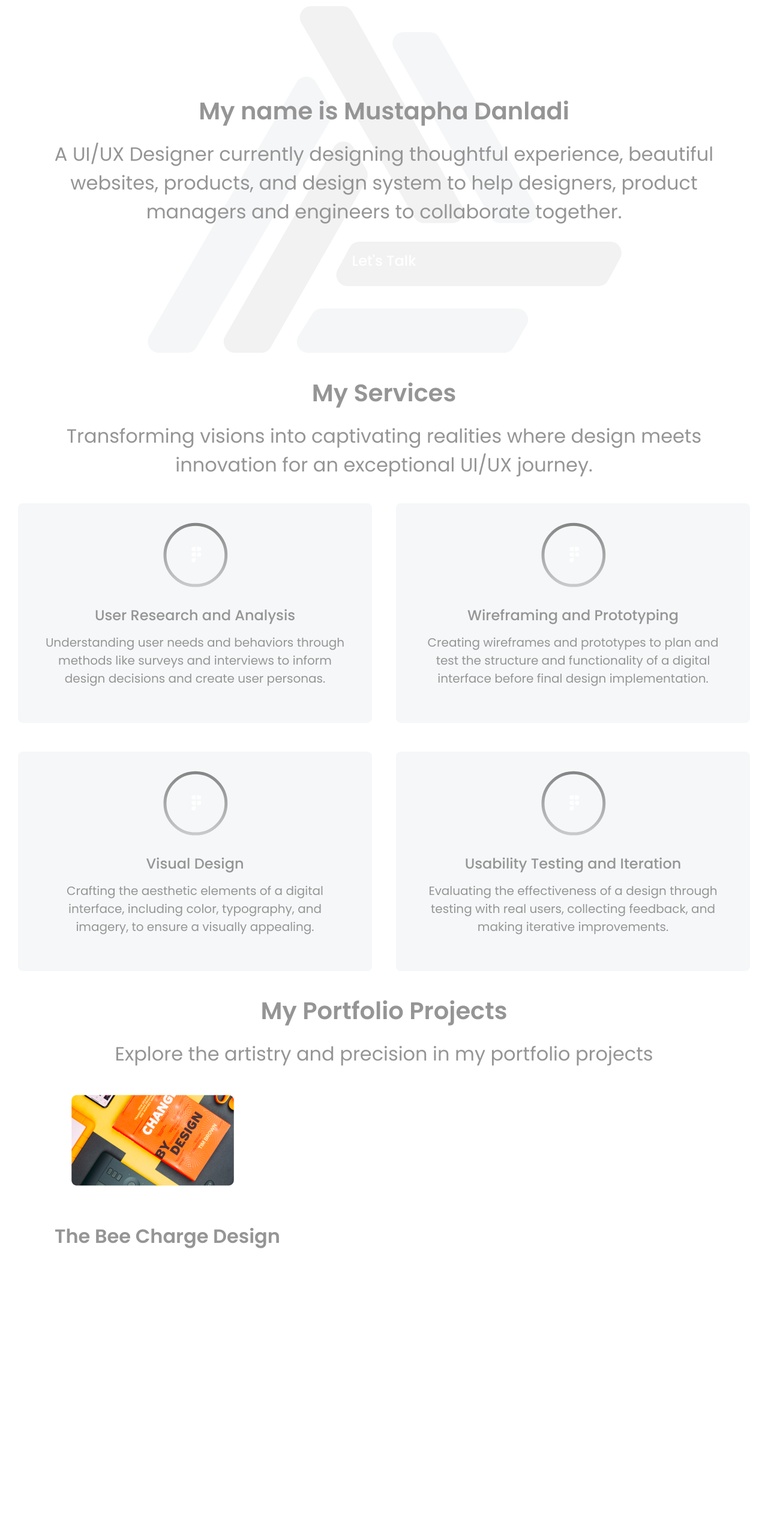
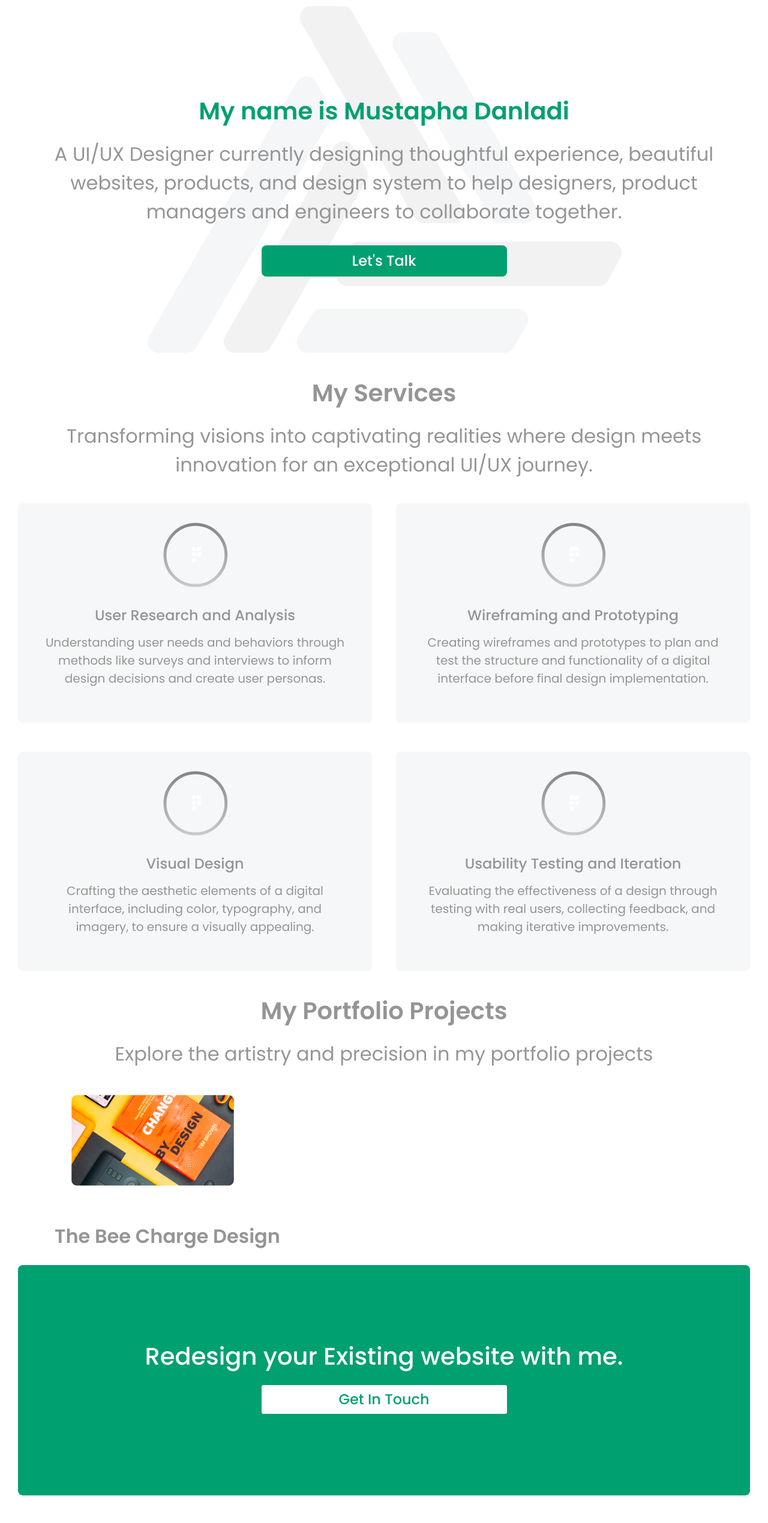
Before and after one commit to mmustaphak/ui-ux-portfolio, a React (Vite) app: page / in a window 1280 px wide. Shown: the part 234-2773 px from the top of the page at 60% size. Built offline with nearby package versions, Linux system fonts and the light colour scheme.

Commit message:
Refactored the themeContext in the Home.jsx

```diff
--- a/src/pages/Home.jsx
+++ b/src/pages/Home.jsx
@@ -6,12 +6,15 @@ import { useContext } from "react";
 import { ThemeContext } from "../components/ThemeContext";
 
 export default function Home() {
-  const { background, text } = useContext(ThemeContext);
+
+  const theme = useContext(ThemeContext)
 
   return (
     <section>
       <div>
-        <h1 className={`${text} font-semibold md:text-2xl lg:text-[2.5rem]`}>
+        <h1
+          style={{ color: theme }}
+          className="font-semibold md:text-2xl lg:text-[2.5rem]">
           My name is Mustapha Danladi
         </h1>
         <p className="mt-2 text-[0.75rem] mx-auto max-w-[512px] md:max-w-[760px] md:text-xl md:leading-[normal] md:mt-4 lg:mt-8 lg:max-w-[1320px] lg:text-[2rem]">
@@ -21,7 +24,8 @@ export default function Home() {
         </p>
 
         <button
-          className={`mt-6 font-medium py-0.5 w-full max-w-[110px] min-[375px]:max-w-[130px] min-[500px]:py-2 rounded-[3.37px] text-[10px] text-white ${background} md:mt-7 lg:mt-8 md:text-xl md:max-w-[280px] md:px-0 md:rounded-md lg:max-w-[409px] lg:py-[10px] lg:text-2xl lg:rounded-lg`}
+          style={{ background: theme }}
+          className="mt-6 font-medium py-0.5 w-full max-w-[110px] min-[375px]:max-w-[130px] min-[500px]:py-2 rounded-[3.37px] text-[10px] text-white md:mt-7 lg:mt-8 md:text-xl md:max-w-[280px] md:px-0 md:rounded-md lg:max-w-[409px] lg:py-[10px] lg:text-2xl lg:rounded-lg"
         >
           Let&apos;s Talk
         </button>
@@ -36,20 +40,24 @@ export default function Home() {
       </div>
 
       <div
-        className={` ${background} mt-6 flex flex-col justify-center mx-auto items-center min-h-[135px] w-full rounded-lg text-white bg-[image:theme(backgroundImage.top-logo),_theme(backgroundImage.bottom-logo)] bg-[position:top_right,_bottom_left] bg-no-repeat md:py-[70px] md:bg-[position:104%_0%,-4%_100%] md:bg-[size:19%_32%] lg:py-[136px] lg:bg-[position:104%_0%,-4%_100%] min-[1488px]:bg-[size:234px_166px] min-[1488px]:bg-[position:101%_0%,-1%_100%]`}
+        style={{ background: theme }}
+        className="mt-6 flex flex-col justify-center mx-auto items-center min-h-[135px] w-full rounded-lg text-white bg-[image:theme(backgroundImage.top-logo),_theme(backgroundImage.bottom-logo)] bg-[position:top_right,_bottom_left] bg-no-repeat md:py-[70px] md:bg-[position:104%_0%,-4%_100%] md:bg-[size:19%_32%] lg:py-[136px] lg:bg-[position:104%_0%,-4%_100%] min-[1488px]:bg-[size:234px_166px] min-[1488px]:bg-[position:101%_0%,-1%_100%]"
       >
         <p className="text-[0.75rem] font-medium md:text-2xl lg:text-[2.5rem]">
           Redesign your Existing website with me.
         </p>
         <button
-          className={`${text} mt-2 py-0.5 px-[23px] w-full max-w-[110px] min-[375px]:max-w-[130px] rounded-button font-medium text-[10.11px] bg-white md:text-lg md:px-0 md:mt-4 lg:text-[1.5rem] lg:mt-8 lg:py-[10px] md:py-1 md:max-w-[280px] lg:max-w-[409px]`}
+          style={{ color: theme }}
+          className="mt-2 py-0.5 px-[23px] w-full max-w-[110px] min-[375px]:max-w-[130px] rounded-button font-medium text-[10.11px] bg-white md:text-lg md:px-0 md:mt-4 lg:text-[1.5rem] lg:mt-8 lg:py-[10px] md:py-1 md:max-w-[280px] lg:max-w-[409px]"
         >
           Get In Touch
         </button>
       </div>
 
       <div className="mt-6 md:mt-8 lg:mt-[50px]">
-        <h1 className={`${text} font-semibold md:text-2xl lg:text-[2.5rem]`}>
+        <h1
+          style={{ color: theme }}
+          className="font-semibold md:text-2xl lg:text-[2.5rem]">
           Testimonial
         </h1>
         <p className="text-[0.75rem] mt-2 mx-auto max-w-[512px] md:max-w-[760px] md:text-xl md:leading-[normal] md:mt-4 lg:mt-8 lg:max-w-[1320px] lg:text-[2rem]">
```
